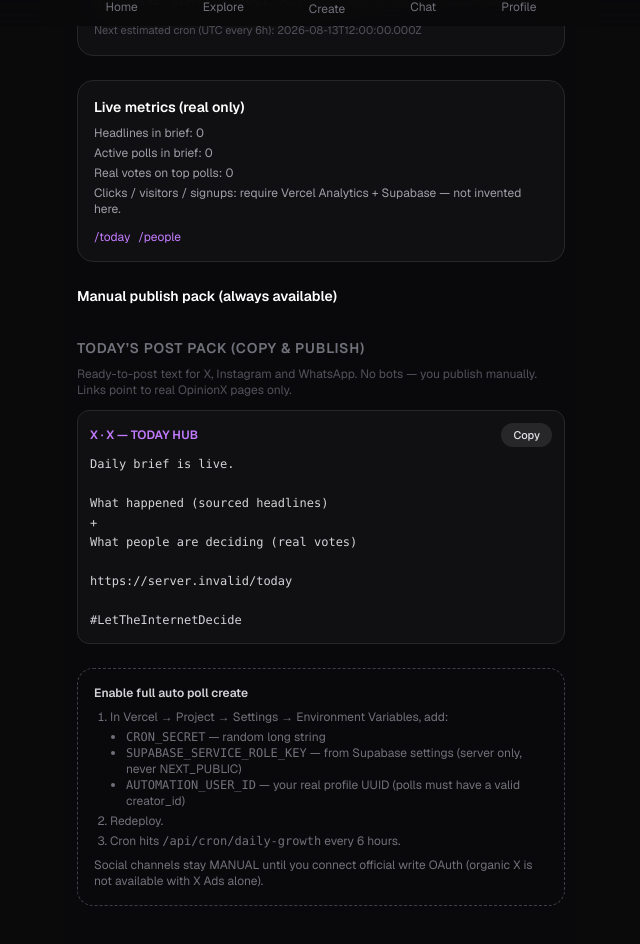
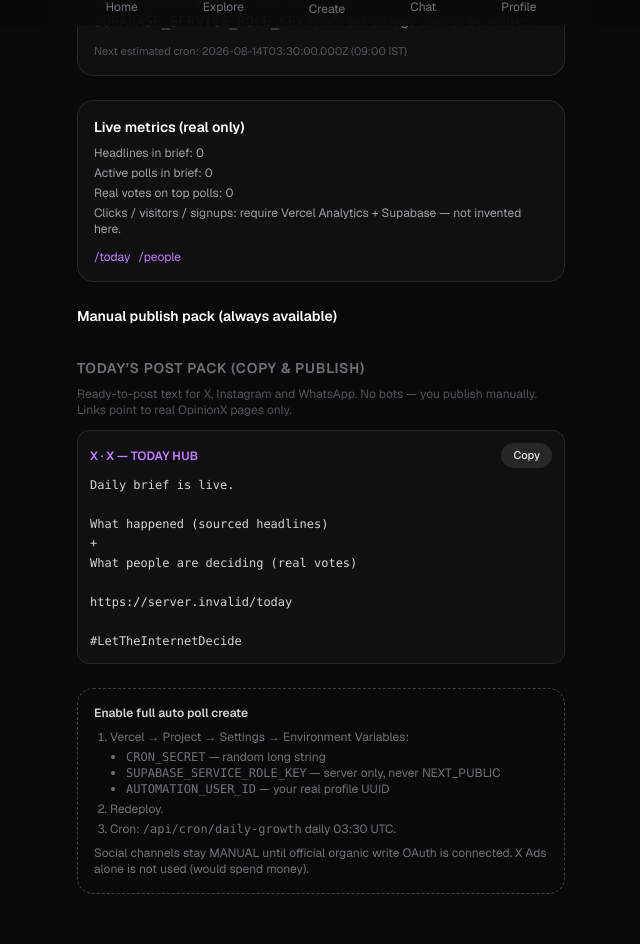
Before and after one commit to jnaneshmyagadi-eng/OpinionX-Web, a Next.js app: page /automation in a window 1280 px wide. Shown: the part 774-1718 px from the top of the page, without its empty margins (319-959 px from the left). Built offline with nearby package versions, Linux system fonts and the light colour scheme; no server answers; the database is empty.

Commit message:
fix: Vercel Hobby cron limit — run daily at 03:30 UTC (09:00 IST)

```diff
--- a/src/app/(main)/automation/page.tsx
+++ b/src/app/(main)/automation/page.tsx
@@ -69,12 +69,19 @@ export default async function AutomationDashboardPage() {
   ]);
   const last = runs[0] ?? null;
 
-  // Next cron estimate: every 6h from :00 UTC
+  // Next daily cron: 03:30 UTC = 09:00 IST
   const now = new Date();
-  const next = new Date(now);
-  next.setUTCMinutes(0, 0, 0);
-  next.setUTCHours(Math.ceil(now.getUTCHours() / 6) * 6);
-  if (next <= now) next.setUTCHours(next.getUTCHours() + 6);
+  const next = new Date(
+    Date.UTC(
+      now.getUTCFullYear(),
+      now.getUTCMonth(),
+      now.getUTCDate(),
+      3,
+      30,
+      0
+    )
+  );
+  if (next <= now) next.setUTCDate(next.getUTCDate() + 1);
 
   return (
     <div className="px-3 py-4">
@@ -88,6 +95,10 @@ export default async function AutomationDashboardPage() {
         <p className="mt-2 text-sm text-zinc-400">
           Honest status only. Nothing is marked AUTO unless a real write API or
           secured server path is available.
+        </p>
+        <p className="mt-1 text-[11px] text-zinc-600">
+          Vercel Hobby: cron runs once daily (03:30 UTC / 09:00 IST), not every
+          6 hours.
         </p>
       </header>
 
@@ -152,7 +163,7 @@ export default async function AutomationDashboardPage() {
                 {last.poll_url ? (
                   <a
                     href={last.poll_url}
-                    className="text-purple-400 underline break-all"
+                    className="break-all text-purple-400 underline"
                   >
                     {last.poll_url}
                   </a>
@@ -172,9 +183,7 @@ export default async function AutomationDashboardPage() {
             {last.error && (
               <div className="text-red-400">Error: {last.error}</div>
             )}
-            {last.notes && (
-              <div className="text-zinc-600">{last.notes}</div>
-            )}
+            {last.notes && <div className="text-zinc-600">{last.notes}</div>}
           </dl>
         ) : (
           <p className="mt-2 text-sm text-zinc-500">
@@ -184,12 +193,14 @@ export default async function AutomationDashboardPage() {
           </p>
         )}
         <p className="mt-3 text-[11px] text-zinc-600">
-          Next estimated cron (UTC every 6h): {next.toISOString()}
+          Next estimated cron: {next.toISOString()} (09:00 IST)
         </p>
       </section>
 
       <section className="mb-6 rounded-2xl border border-zinc-800 bg-zinc-900/50 p-4">
-        <h2 className="text-sm font-semibold text-white">Live metrics (real only)</h2>
+        <h2 className="text-sm font-semibold text-white">
+          Live metrics (real only)
+        </h2>
         <ul className="mt-2 space-y-1 text-xs text-zinc-400">
           <li>
             Headlines in brief:{" "}
@@ -229,32 +240,33 @@ export default async function AutomationDashboardPage() {
       </section>
 
       <section className="rounded-2xl border border-dashed border-zinc-700 p-4 text-xs text-zinc-500">
-        <h2 className="font-semibold text-zinc-300">Enable full auto poll create</h2>
+        <h2 className="font-semibold text-zinc-300">
+          Enable full auto poll create
+        </h2>
         <ol className="mt-2 list-decimal space-y-1 pl-4">
           <li>
-            In Vercel → Project → Settings → Environment Variables, add:
+            Vercel → Project → Settings → Environment Variables:
             <ul className="mt-1 list-disc pl-4">
               <li>
                 <code>CRON_SECRET</code> — random long string
               </li>
               <li>
-                <code>SUPABASE_SERVICE_ROLE_KEY</code> — from Supabase settings
-                (server only, never NEXT_PUBLIC)
+                <code>SUPABASE_SERVICE_ROLE_KEY</code> — server only, never
+                NEXT_PUBLIC
               </li>
               <li>
-                <code>AUTOMATION_USER_ID</code> — your real profile UUID (polls
-                must have a valid creator_id)
+                <code>AUTOMATION_USER_ID</code> — your real profile UUID
               </li>
             </ul>
           </li>
           <li>Redeploy.</li>
           <li>
-            Cron hits <code>/api/cron/daily-growth</code> every 6 hours.
+            Cron: <code>/api/cron/daily-growth</code> daily 03:30 UTC.
           </li>
         </ol>
         <p className="mt-2">
-          Social channels stay MANUAL until you connect official write OAuth
-          (organic X is not available with X Ads alone).
+          Social channels stay MANUAL until official organic write OAuth is
+          connected. X Ads alone is not used (would spend money).
         </p>
       </section>
     </div>
```
Also changed, not shown: vercel.json.
